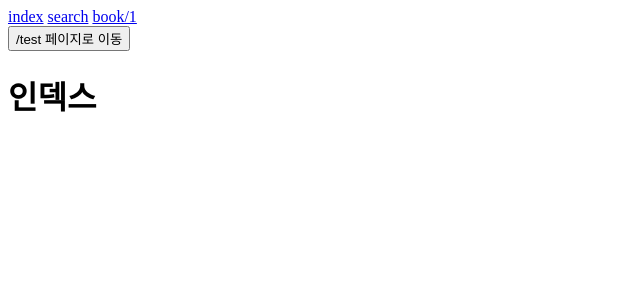
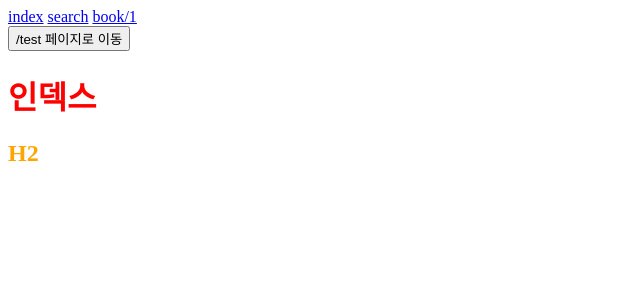
Before and after one commit to Hyeonjeong-JANG/book-site-next-js, a Next.js app in the folder section02/: page / in a window 1280 px wide. Shown: the top 300 px of the page, without its empty margins (0-640 px from the left). Built offline with nearby package versions, Linux system fonts and the light colour scheme.

Commit message:
스타일링(CSS Module)

```diff
--- /dev/null
+++ b/section02/src/pages/index.module.css
@@ -0,0 +1,7 @@
+.h1 {
+  color: red;
+}
+
+.h2 {
+  color: orange;
+}
--- a/section02/src/pages/index.tsx
+++ b/section02/src/pages/index.tsx
@@ -1,3 +1,8 @@
+// CSS Module
+import style from "./index.module.css";
 export default function Home() {
-  return <h1>인덱스</h1>;
+  return <>
+  <h1 className={style.h1}>인덱스</h1>
+  <h2 className={style.h2}>H2</h2>
+  </>;
 }
```
